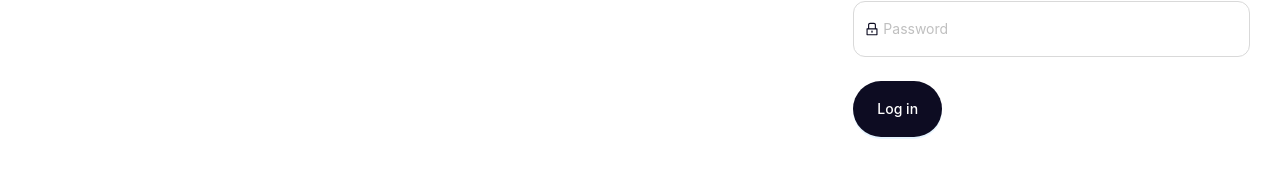
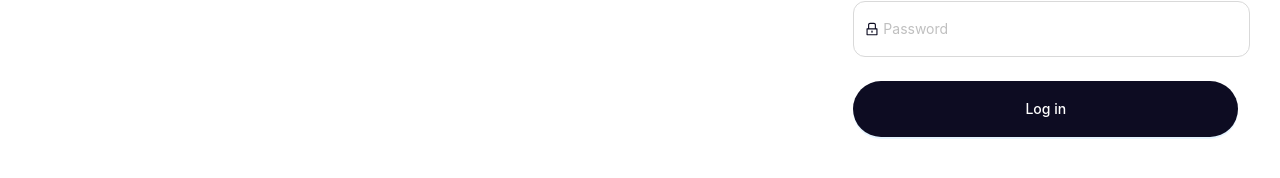
Before and after one commit to m1nhnguy3n/final-project-ojt08-fontend, a React (Vite) app: page /login in a window 1280 px wide. Shown: the part 440-618 px from the top of the page. Built offline with nearby package versions, Linux system fonts and the light colour scheme.

Commit message:
feat:emptw13-login

```diff
--- a/src/pages/Login/Login.jsx
+++ b/src/pages/Login/Login.jsx
@@ -132,11 +132,11 @@ const Login = () => {
                 />
               </Form.Item>
               <Form.Item className="grid justify-items-center pt-2 w-full">
-                <Col span={24} >
+                <Col span={24} lg={18} md={18}>
                   <Button
                     type="primary"
                     htmlType="submit"
-                    className="btn-login w-[385px]"
+                    className="btn-login btn-submit"
                   >
                     Log in
                   </Button>
--- a/src/pages/Login/Login.scss
+++ b/src/pages/Login/Login.scss
@@ -1,5 +1,9 @@
+
 #main-container {
   background-color: white;
+  .ant-row.auth-sidebar.items-center.css-dev-only-do-not-override-14mkclz{
+margin: 0 !important;
+}
   .auth-sidebar {
     width: 100vw;
     height: 100vh;
@@ -25,17 +29,31 @@
       max-width: 400px;
       .title-login {
         margin-bottom: 30px;
-        font: bold 24px/29px 'Mona Sans', 'Helvetica Neue', Helvetica, Arial,
+        font: bold 24px/29px "Mona Sans", "Helvetica Neue", Helvetica, Arial,
           sans-serif;
       }
       .btn-login {
         height: 56px;
         border-radius: 30px;
       }
+      .btn-submit {
+        width: 385px;
+        @media screen and (max-width: 1024px) {
+          width: 311px;
+        }
+        @media screen and (max-width: 768px) {
+          width: 225px;
+        }
+        @media screen and (max-width: 426px) {
+          width: 395px;
+        }
+
+
+      }
       .ant-divider-inner-text {
         font-size: 14px !important;
         color: #6e6d7a;
-        font: normal 14px/14px 'Mona Sans', 'Helvetica Neue', Helvetica, Arial,
+        font: normal 14px/14px "Mona Sans", "Helvetica Neue", Helvetica, Arial,
           sans-serif;
       }
       .ant-input-affix-wrapper {
```
